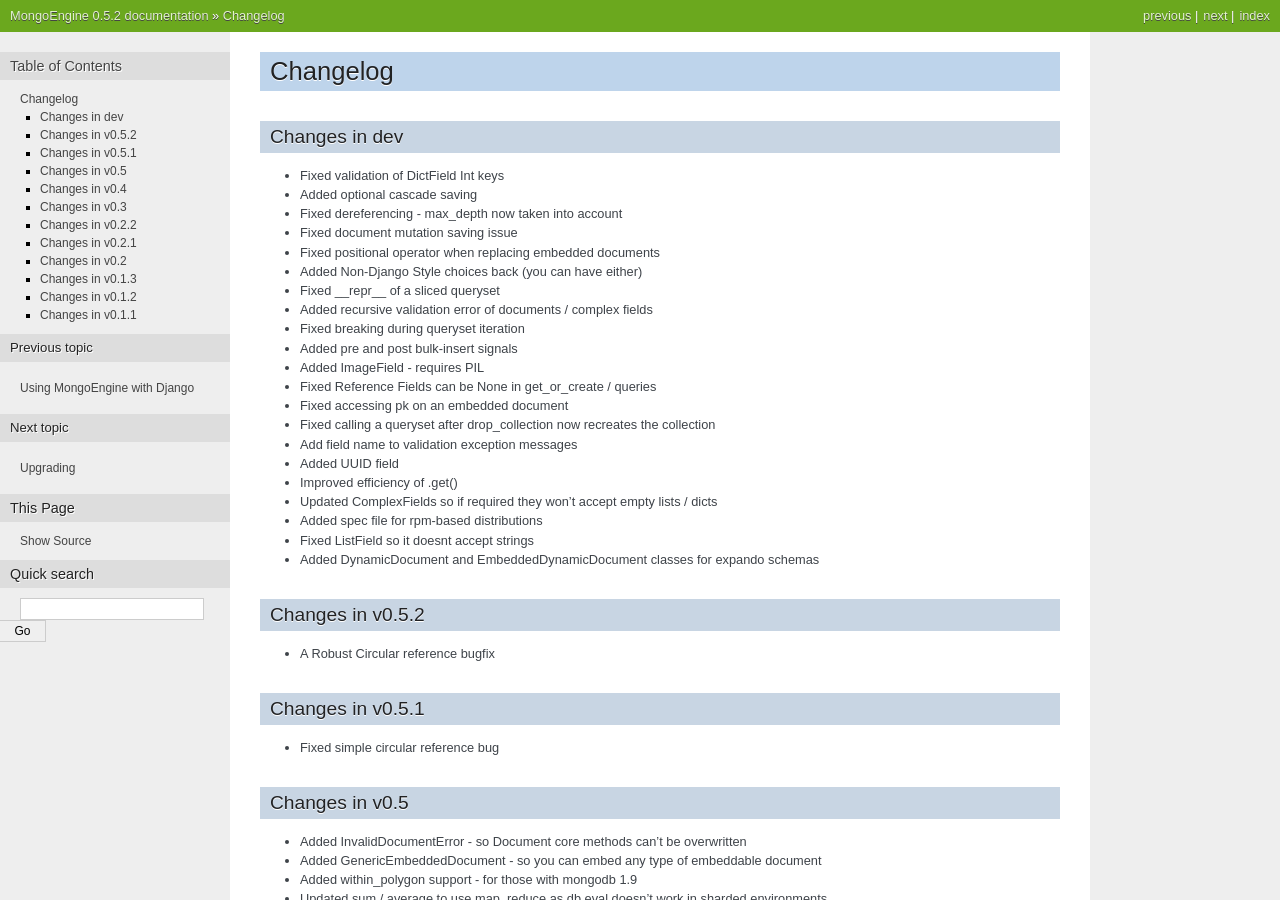
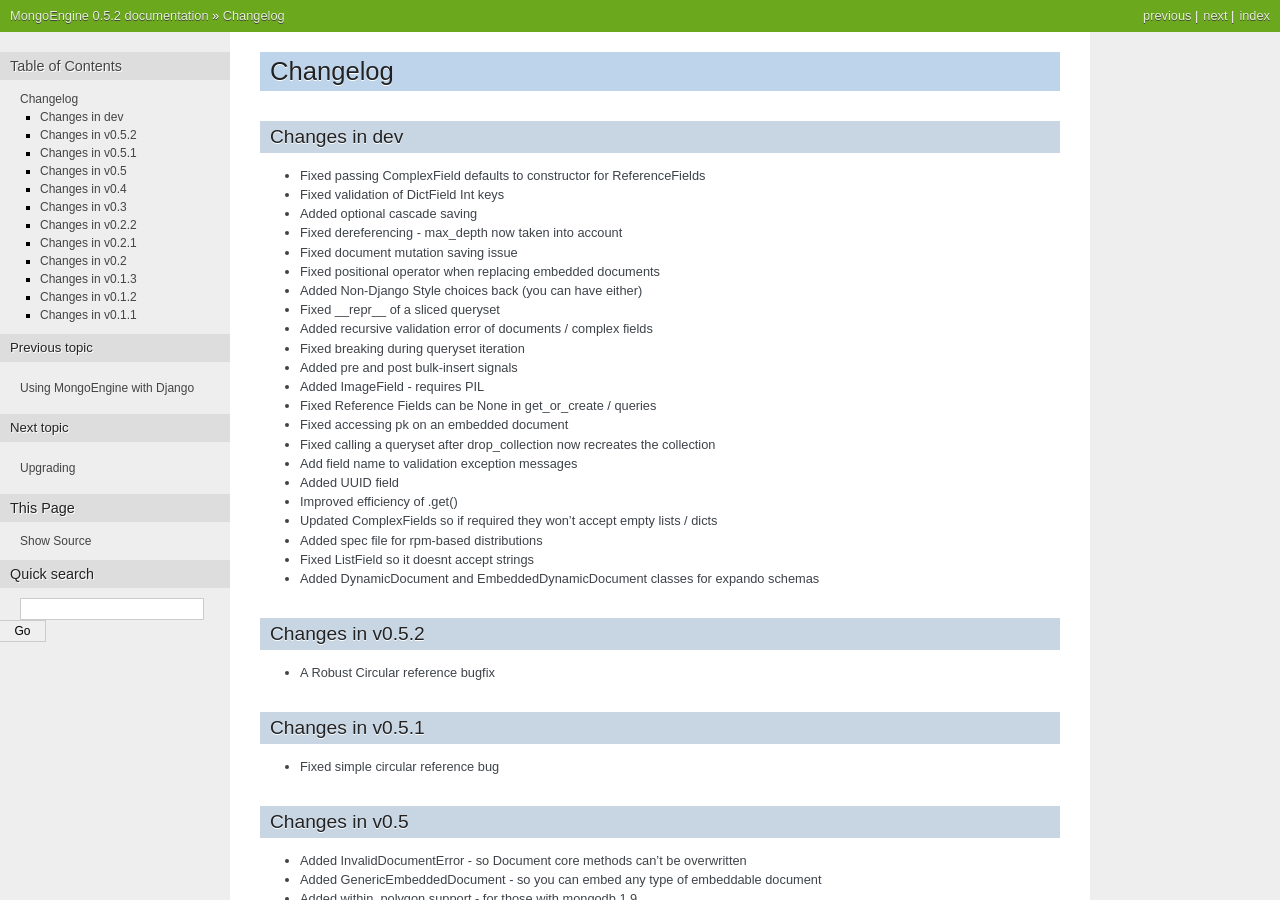
Before and after one commit to MongoEngine/mongoengine, a Sphinx documentation site: the page built from docs/changelog.rst, in a window 1280 px wide and 900 px high. Built offline with Sphinx 7.4.7, drawn with Linux system fonts in a browser that asks for light colours.

Commit message:
Updated changelog

```diff
--- a/docs/changelog.rst
+++ b/docs/changelog.rst
@@ -5,6 +5,7 @@ Changelog
 Changes in dev
 ==============
 
+- Fixed passing ComplexField defaults to constructor for ReferenceFields
 - Fixed validation of DictField Int keys
 - Added optional cascade saving
 - Fixed dereferencing - max_depth now taken into account
```
